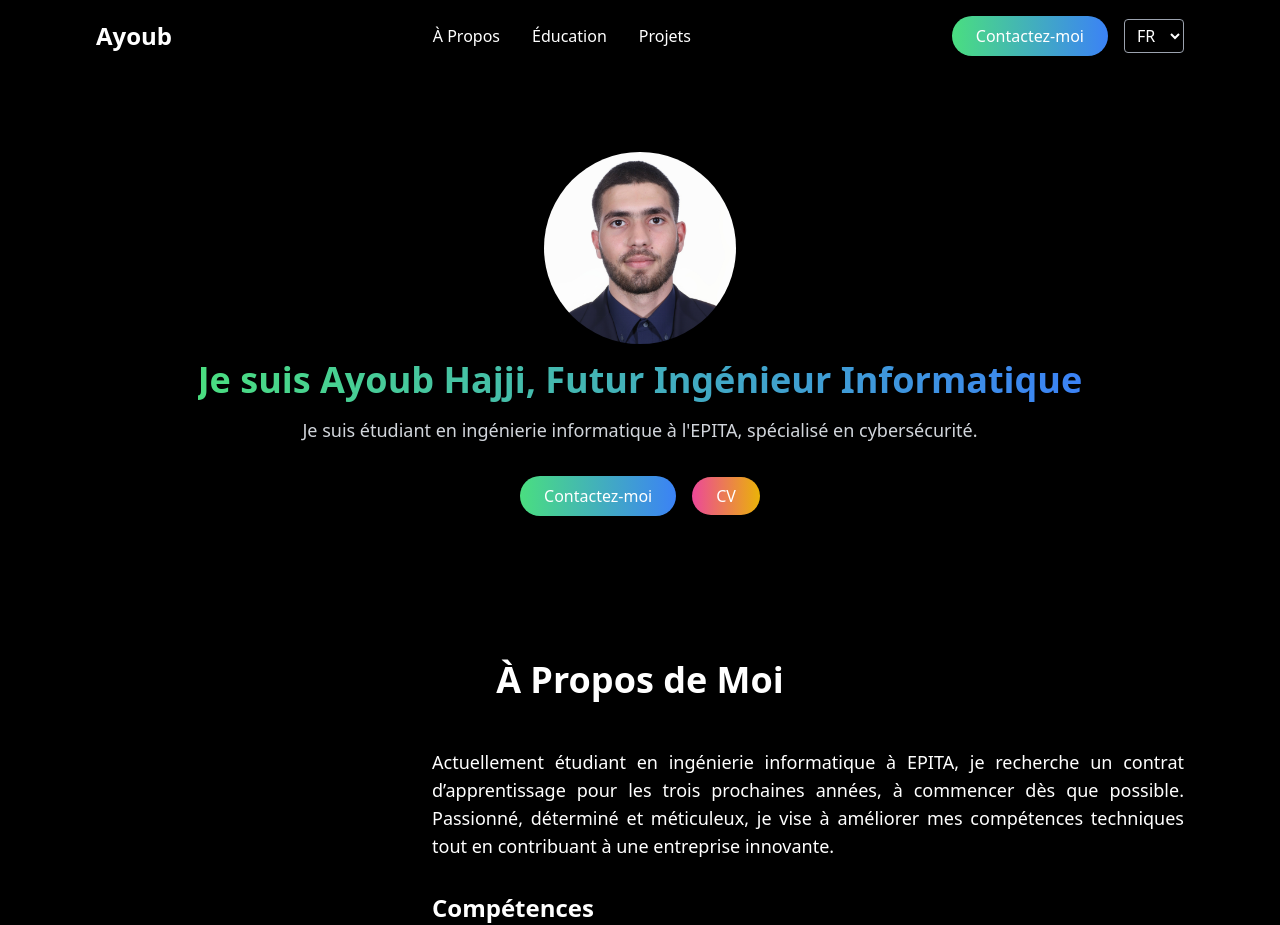
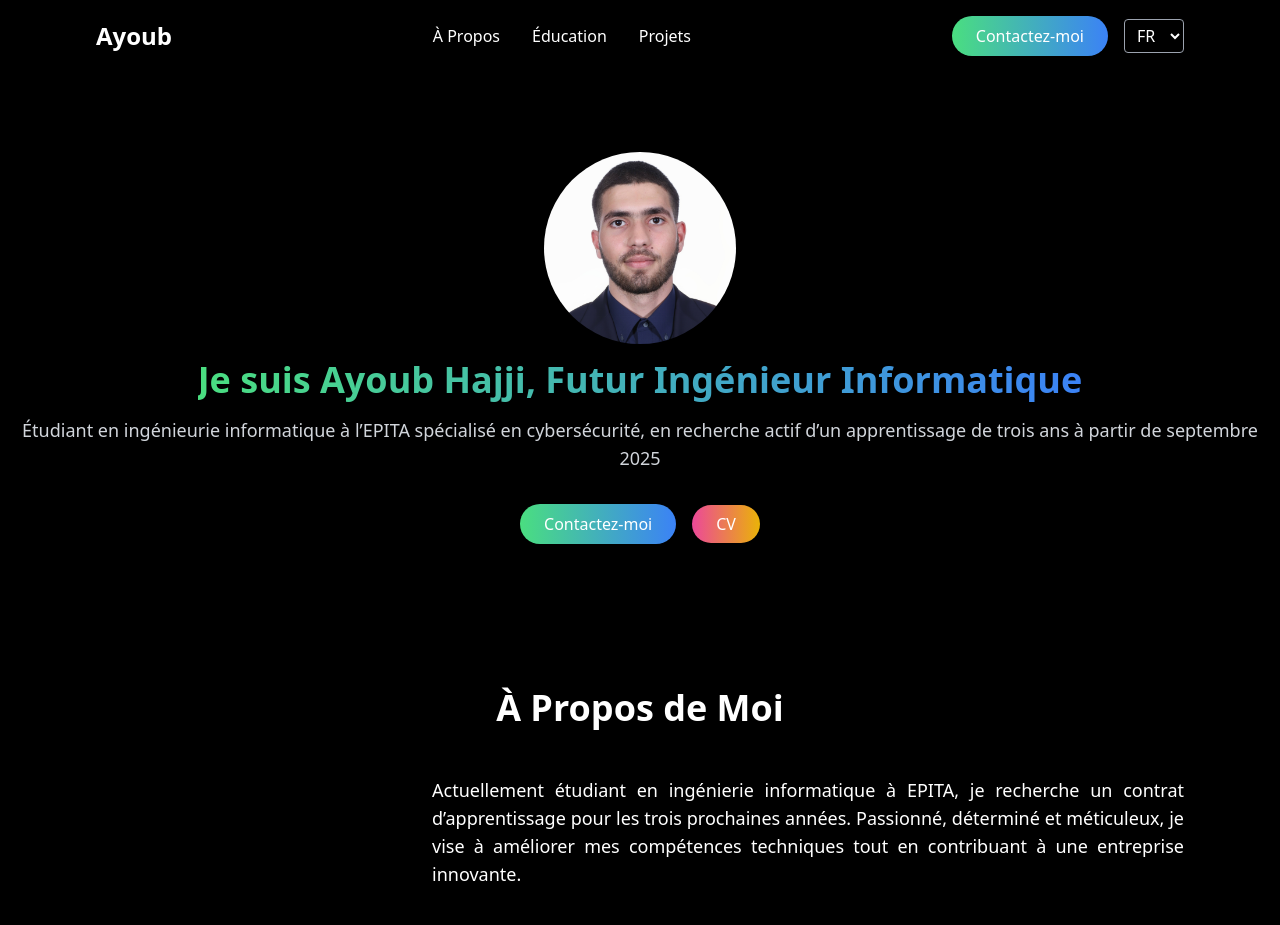
Before and after one commit to ayoub-hajji-ny/portfolio, a React (Vite) app: page / in a window 1280 px wide. Shown: the top 925 px of the page. Built offline with nearby package versions, Linux system fonts and the light colour scheme.

Commit message:
remove google analytics

```diff
--- a/package.json
+++ b/package.json
@@ -13,6 +13,8 @@
     "preview": "vite preview"
   },
   "dependencies": {
+    "body-parser": "^2.2.0",
+    "express": "^5.1.0",
     "react": "^19.0.0",
     "react-dom": "^19.0.0",
     "react-ga4": "^2.1.0",
--- a/src/App.jsx
+++ b/src/App.jsx
@@ -1,5 +1,4 @@
-import React, { useEffect, useState } from 'react';
-import ReactGA from 'react-ga4';
+import React, {  useState } from 'react';
 import Navbar from './components/Navbar';
 import Hero from './components/Hero';
 import About from './components/About';
@@ -10,11 +9,6 @@ import './App.css';
 const App = () => {
   const [language, setLanguage] = useState('fr'); // Default language set to French
 
-  useEffect(() => {
-    // Initialize Google Analytics with your Measurement ID
-    ReactGA.initialize('G-0VWKBBS253'); // Replace with your actual Measurement ID
-    ReactGA.send('pageview'); // Track the initial page view
-  }, []);
 
   return (
     <>
--- a/src/components/About.jsx
+++ b/src/components/About.jsx
@@ -7,7 +7,7 @@ export const About = ({ language }) => {
     en: {
       title: 'About Me',
       description:
-        'Currently a computer engineering student at EPITA, I am seeking an apprenticeship contract for the next three years, starting as soon as possible. Passionate, determined, and meticulous, I aim to enhance my technical skills while contributing to an innovative company.',
+        'Currently a computer engineering student at EPITA, I am seeking an apprenticeship contract for the next three years. Passionate, determined, and meticulous, I aim to enhance my technical skills while contributing to an innovative company.',
       skillsTitle: 'Skills',
       languages: [
         { name: 'Arabic', level: 'Native' },
@@ -24,7 +24,7 @@ export const About = ({ language }) => {
     fr: {
       title: 'À Propos de Moi',
       description:
-        'Actuellement étudiant en ingénierie informatique à EPITA, je recherche un contrat d’apprentissage pour les trois prochaines années, à commencer dès que possible. Passionné, déterminé et méticuleux, je vise à améliorer mes compétences techniques tout en contribuant à une entreprise innovante.',
+        'Actuellement étudiant en ingénierie informatique à EPITA, je recherche un contrat d’apprentissage pour les trois prochaines années. Passionné, déterminé et méticuleux, je vise à améliorer mes compétences techniques tout en contribuant à une entreprise innovante.',
       skillsTitle: 'Compétences',
       languages: [
         { name: 'Arabe', level: 'Natif' },
--- a/src/components/Hero.jsx
+++ b/src/components/Hero.jsx
@@ -14,7 +14,7 @@ export const Hero = ({ language }) => {
     },
     fr: {
       title: "Je suis Ayoub Hajji, Futur Ingénieur Informatique",
-      description: "Je suis étudiant en ingénierie informatique à l'EPITA, spécialisé en cybersécurité.",
+      description: "Étudiant en ingénieurie informatique à l’EPITA spécialisé en cybersécurité, en recherche actif d’un apprentissage de trois ans à partir de septembre 2025",
       contact: 'Contactez-moi',
       resume: 'CV',
     },
```
Also changed, not shown: 4 other files (tests, documents, lock files or other folders).
